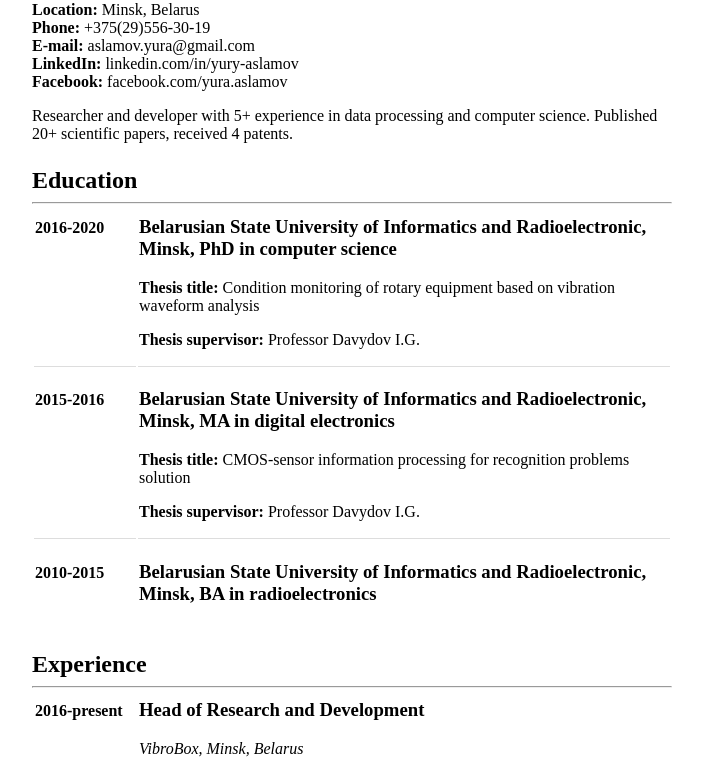
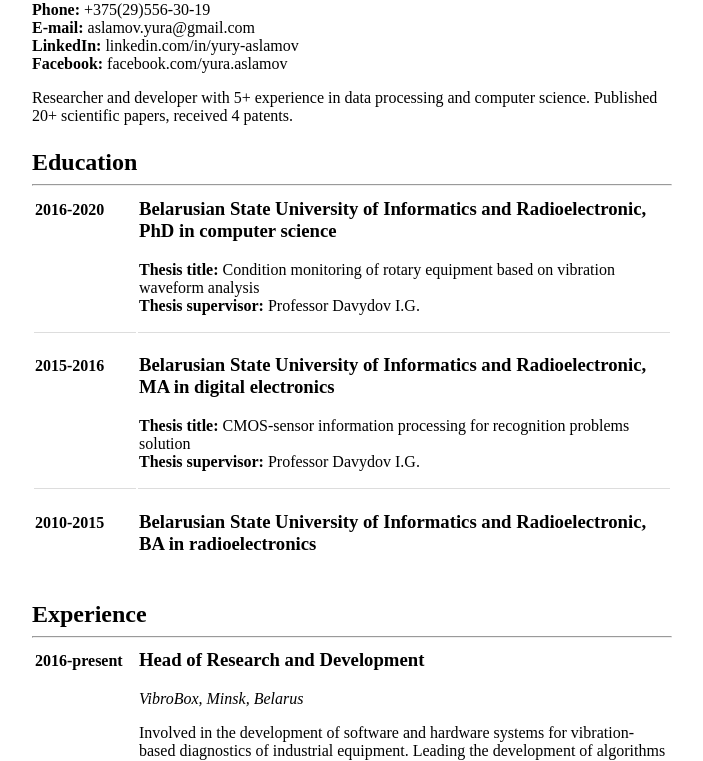
Before and after one commit to aslamovyura/aslamovyura.github.io, a plain HTML site: page index.html in a window 1280 px wide. Shown: the part 108-869 px from the top of the page, without its empty margins (288-991 px from the left). Drawn offline with Linux system fonts and the light colour scheme.

Commit message:
feat: update styles

```diff
--- a/index.html
+++ b/index.html
@@ -11,18 +11,15 @@
 <body>
     <header>
         <h1>Aslamov Yury</h1>
-        <h2 class="current-position">Head of Research and Development</h2>
+        <h2 class="current-position">Head of Research and Development, PhD</h2>
     </header>
     <main>
         <section id="contacts">
             <article>
-                <p>
-                    <strong>Location:</strong> Minsk, Belarus<br>
                 <strong>Phone:</strong> +375(29)556-30-19<br>
-                    <strong>E-mail:</strong> aslamov.yura@gmail.com<br>
-                    <strong>LinkedIn:</strong> linkedin.com/in/yury-aslamov<br>
-                    <strong>Facebook:</strong> facebook.com/yura.aslamov<br>
-                </p>
+                <strong>E-mail:</strong><a href="mailto: aslamov.yura@gmail.com"> aslamov.yura@gmail.com</a><br>
+                <strong>LinkedIn:</strong><a href="https://www.linkedin.com/in/yury-aslamov"> linkedin.com/in/yury-aslamov</a><br>
+                <strong>Facebook:</strong><a href="https://www.facebook.com/yura.aslamov"> facebook.com/yura.aslamov</a><br>
             </article>
             <article>
                 <p>Researcher and developer with 5+ experience in data processing and computer science. Published 20+ scientific papers, received 4 patents.</p>
@@ -36,23 +33,29 @@
                 <tr>
                     <td class="left"><strong>2016-2020</strong></td>
                     <td>
-                        <h3>Belarusian State University of Informatics and Radioelectronic, Minsk, PhD in computer science</h3>
-                        <p><strong>Thesis title:</strong> Condition monitoring of rotary equipment based on vibration waveform analysis</p>
-                        <p><strong>Thesis supervisor:</strong> Professor Davydov I.G.</p>
+                        <h3>Belarusian State University of Informatics and Radioelectronic, PhD in computer science</h3>
+                        <p>
+                            <strong>Thesis title:</strong> Condition monitoring of rotary equipment based on vibration waveform analysis
+                            <br>
+                            <strong>Thesis supervisor:</strong> Professor Davydov I.G.
+                        </p>
                     </td>
                 </tr>
                 <tr>
                     <td class="left"><strong>2015-2016</strong></td>
                     <td>
-                        <h3>Belarusian State University of Informatics and Radioelectronic, Minsk, MA in digital electronics</h3>
-                        <p><strong>Thesis title:</strong> CMOS-sensor information processing for recognition problems solution</p>
-                        <p><strong>Thesis supervisor:</strong> Professor Davydov I.G.</p>
+                        <h3>Belarusian State University of Informatics and Radioelectronic, MA in digital electronics</h3>
+                        <p>
+                            <strong>Thesis title:</strong> CMOS-sensor information processing for recognition problems solution
+                            <br>
+                            <strong>Thesis supervisor:</strong> Professor Davydov I.G.
+                        </p>
                     </td>
                 </tr>
                 <tr>
                     <td class="left last"><strong>2010-2015</strong></td>
                     <td class="last">
-                        <h3>Belarusian State University of Informatics and Radioelectronic, Minsk, BA in radioelectronics </h3>
+                        <h3>Belarusian State University of Informatics and Radioelectronic, BA in radioelectronics </h3>
                     </td>
                 </tr>
             </table>
@@ -85,7 +88,6 @@
         <section id="skills">
             <h2>Skills</h2>
             <hr>
-            <p>
             <ul>
                 <li>Digital Signal Processing</li>
                 <li>Research & Development</li>
@@ -94,18 +96,15 @@
                 <li>Digital Electronics</li>
                 <li>iOS Development</li>
             </ul>
-            </p>
         </section>
         <section id="languages">
             <h2>Languages</h2>
             <hr>
-            <p>
             <ul>
                 <li>Russian <em>native</em></li>
                 <li>English <em>upper-intermediate</em></li>
                 <li>French <em>elementary</em>></li>
             </ul>
-            </p>
         </section>
     </main>
 </body>
--- a/styles.css
+++ b/styles.css
@@ -20,6 +20,7 @@ h2 {
 h2.current-position {
     font-weight: normal;
     margin-top: -1.5rem;
+    margin-bottom: 1rem;
 }
 
 table {
@@ -43,3 +44,8 @@ td {
 hr {
     margin-bottom: -10px;
 }
+
+a {
+    text-decoration: none;
+    color: black;
+}
```
Lines whose indentation alone changed are shown as unchanged.
